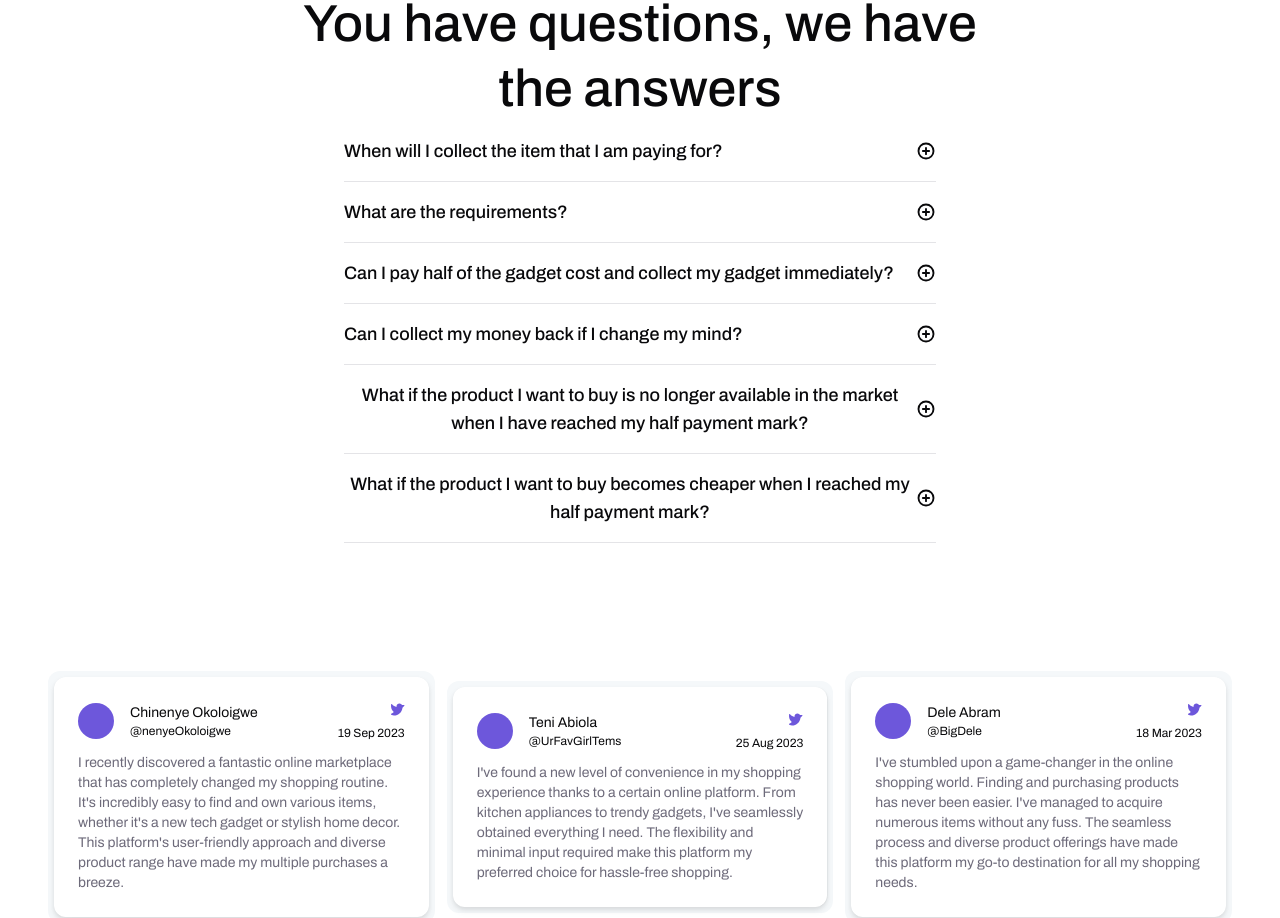
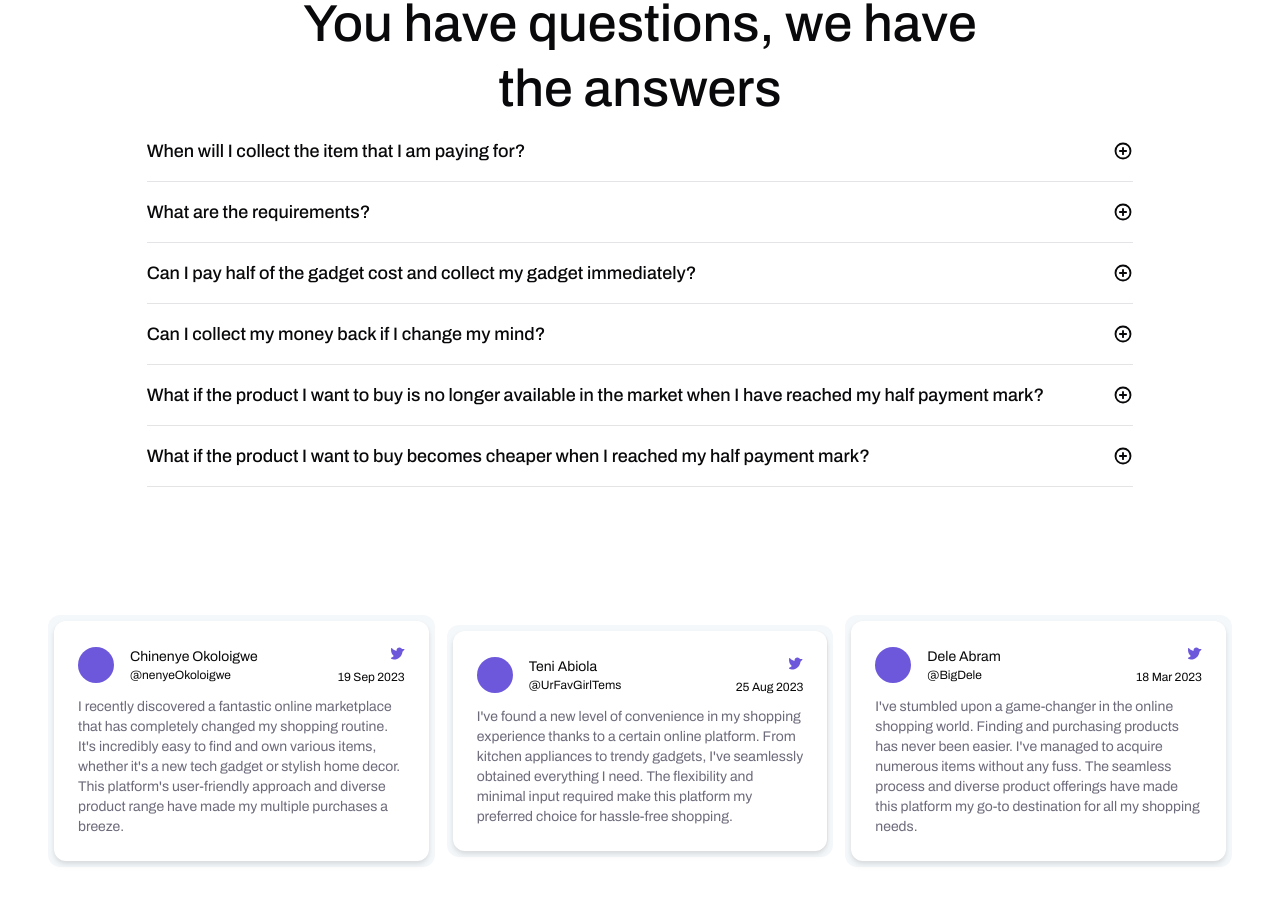
Before and after one commit to Daisy-Dawn/Okonga-Online-Mall, a React (Vite) app: page / in a window 1280 px wide. Shown: the part 3700-4618 px from the top of the page. Built offline with nearby package versions, Linux system fonts and the light colour scheme.

Commit message:
updated contents

```diff
--- a/src/components/home/faq.jsx
+++ b/src/components/home/faq.jsx
@@ -11,7 +11,7 @@ export default function Faq() {
           <h2 className="text-[52px] text-center font-bold leading-tight">You have questions, we have the answers</h2>
         </div>
       </div>
-      <Accordion type="single" collapsible className="w-1/2 mx-auto">
+      <Accordion type="single" collapsible className="w-5/6 mx-auto">
         <AccordionItem value="item-1">
           <AccordionTrigger className="text-lg">When will I collect the item that I am paying for?</AccordionTrigger>
           <AccordionContent>Your item will be shipped when you reach the middle of your installment period and have paid at least half of the item's cost in equal installments. The delivery timing varies based on the chosen installment plan, such as immediate delivery for a 2-month plan and delivery starting in the 3rd or 6th month for longer plans.
@@ -42,7 +42,7 @@ export default function Faq() {
 </AccordionContent>
         </AccordionItem>
         <AccordionItem value="item-6">
-          <AccordionTrigger className="text-lg"> What if the product I want to buy is no longer available in the market when I have reached my half payment mark?
+          <AccordionTrigger style={{textAlign: "justify"}} className="text-lg"> What if the product I want to buy is no longer available in the market when I have reached my half payment mark?
 </AccordionTrigger>
           <AccordionContent>This is an unavoidable possibility, so we will present the following options:
    i. Provide CDcare a brief period (typically 1 to 3 days) to procure the actual product for you, if possible.
@@ -51,9 +51,9 @@ export default function Faq() {
 </AccordionContent>
         </AccordionItem>
         <AccordionItem value="item-7">
-          <AccordionTrigger className="text-lg"> What if the product I want to buy becomes cheaper when I reached my half payment mark?
+          <AccordionTrigger style={{textAlign: "justify"}} className="text-lg"> What if the product I want to buy becomes cheaper when I reached my half payment mark?
 </AccordionTrigger>
-          <AccordionContent>The terms of purchase are contingent upon the item's availability when you reach the halfway payment mark, as well as the price of the item. If the price decreases, CDcare will credit the excess amount to your CDcare account, which can be used for subsequent installments.
+          <AccordionContent >The terms of purchase are contingent upon the item's availability when you reach the halfway payment mark, as well as the price of the item. If the price decreases, CDcare will credit the excess amount to your Okanga account, which can be used for subsequent installments.
 </AccordionContent>
         </AccordionItem>
       </Accordion>
```
